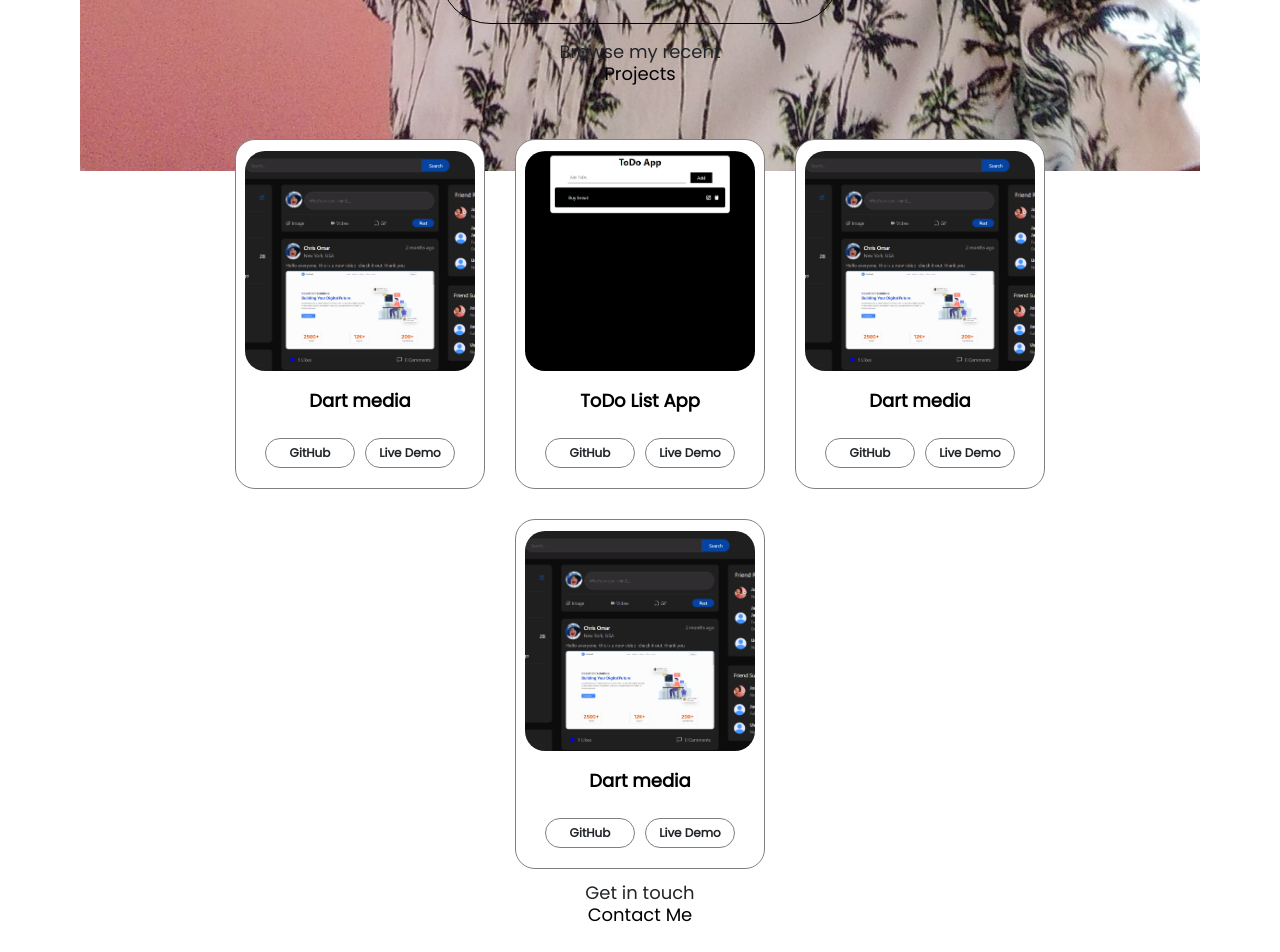
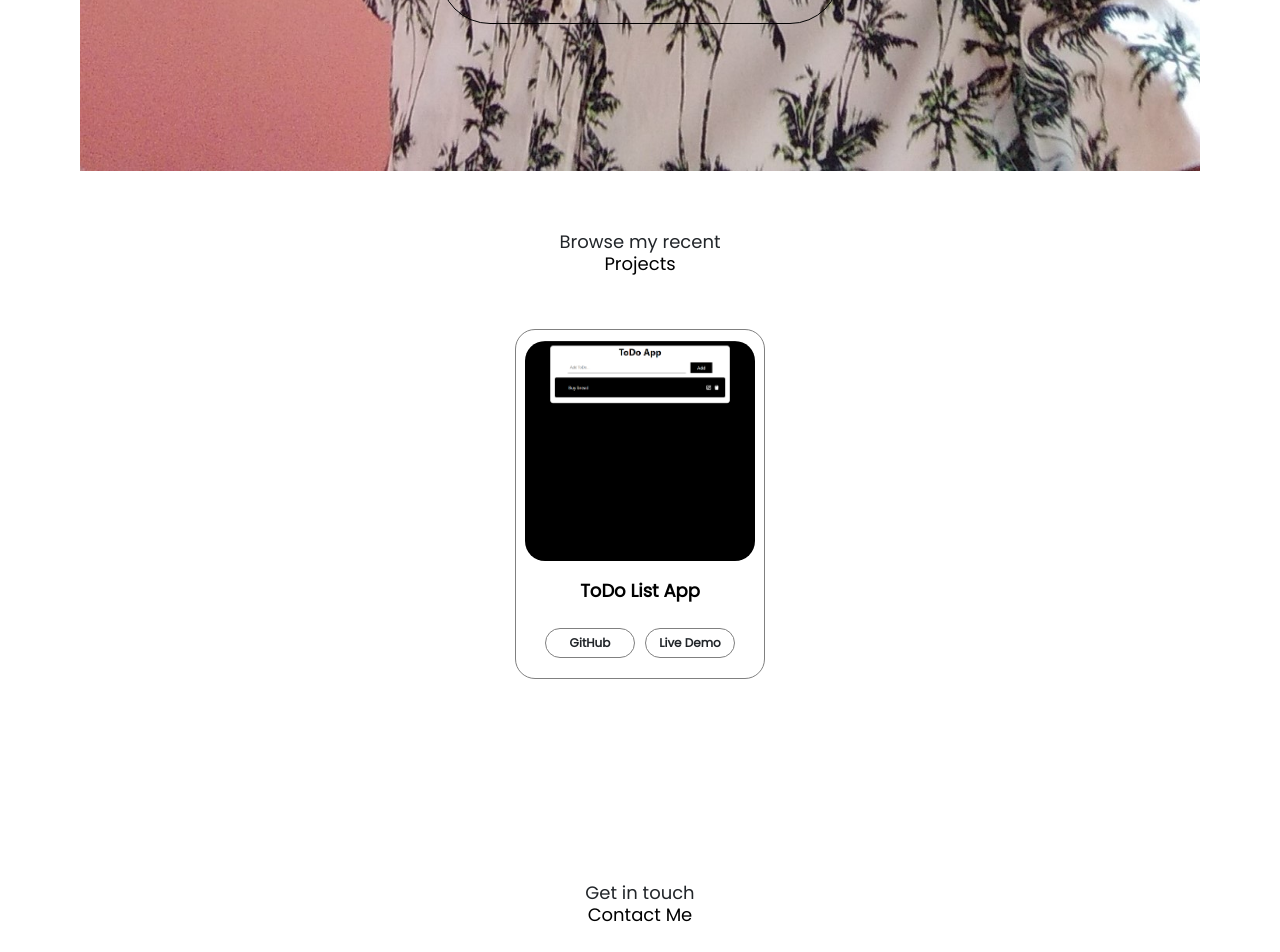
Before and after one commit to codeis1/portfolio-website, a React (Vite) app: page / in a window 1280 px wide. Shown: the part 2400-3352 px from the top of the page. Built offline with nearby package versions, Linux system fonts and the light colour scheme; a web font is replaced by a local one.

Commit message:
Final update on todo app card 15/12/2023

```diff
--- a/src/components/Portfolio/Portfolio.jsx
+++ b/src/components/Portfolio/Portfolio.jsx
@@ -9,7 +9,7 @@ const Portfolio = () => {
       </div>
 
       <div className="p-bottom">
-        <div className="card">
+        {/* <div className="card">
           <div className="img-cont">
             <div className="wrapper">
               <img src="/src/assets/images/Dartmedia.png" alt="project image" />
@@ -26,7 +26,7 @@ const Portfolio = () => {
               <div className="item">Live Demo</div>
             </a>
           </div>
-        </div>
+        </div> */}
 
         <div className="card">
           <div className="img-cont">
@@ -41,13 +41,13 @@ const Portfolio = () => {
             <a href="https://github.com/codeis1/fullstack-todo-app-lesson-frontend">
               <div className="item">GitHub</div>
             </a>
-            <a href="https://bright-lily-6dccfb.netlify.app/">
+            <a href="https://eclectic-taiyaki-2b6bfe.netlify.app">
               <div className="item">Live Demo</div>
             </a>
           </div>
         </div>
 
-        <div className="card">
+        {/* <div className="card">
           <div className="img-cont">
             <div className="wrapper">
               <img src="/src/assets/images/Dartmedia.png" alt="project image" />
@@ -64,9 +64,9 @@ const Portfolio = () => {
               <div className="item">Live Demo</div>
             </a>
           </div>
-        </div>
+        </div> */}
 
-        <div className="card">
+        {/* <div className="card">
           <div className="img-cont">
             <div className="wrapper">
               <img src="/src/assets/images/Dartmedia.png" alt="project image" />
@@ -83,7 +83,7 @@ const Portfolio = () => {
               <div className="item">Live Demo</div>
             </a>
           </div>
-        </div>
+        </div> */}
       </div>
     </div>
   );
```
